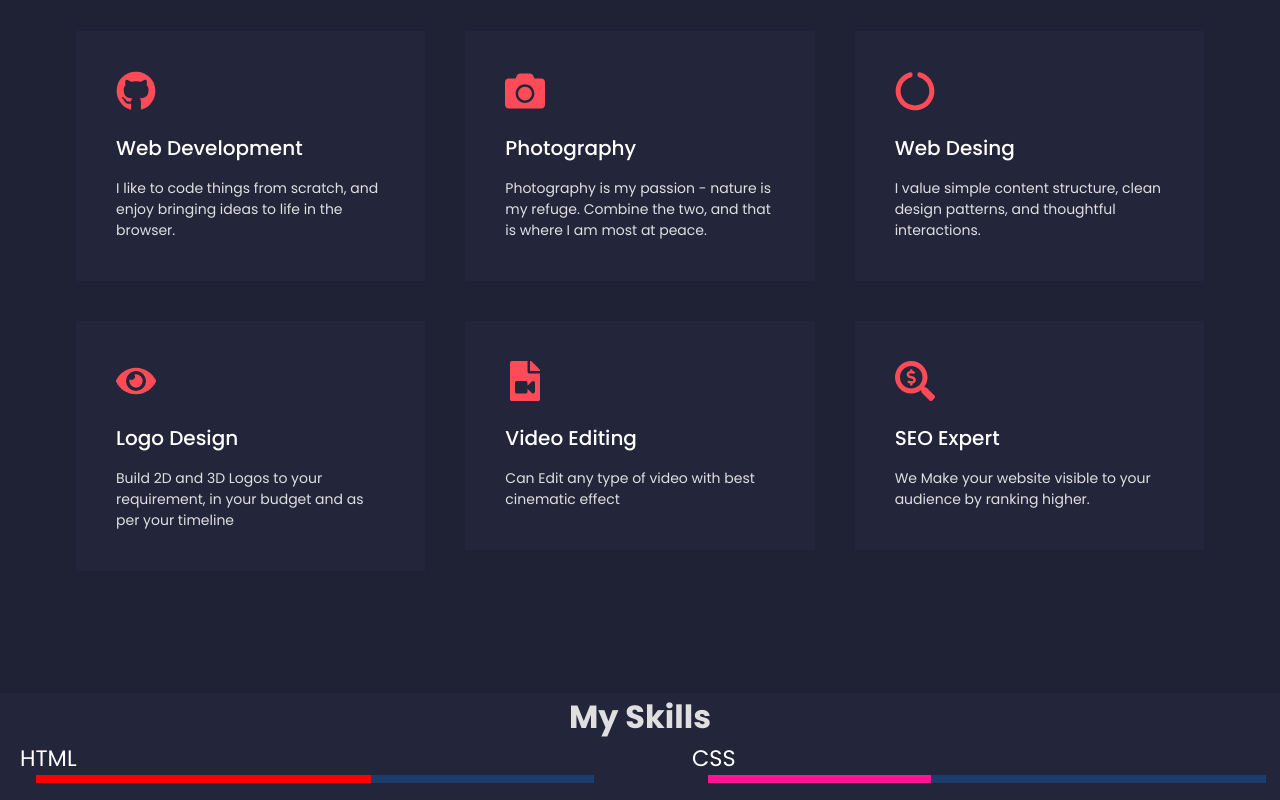
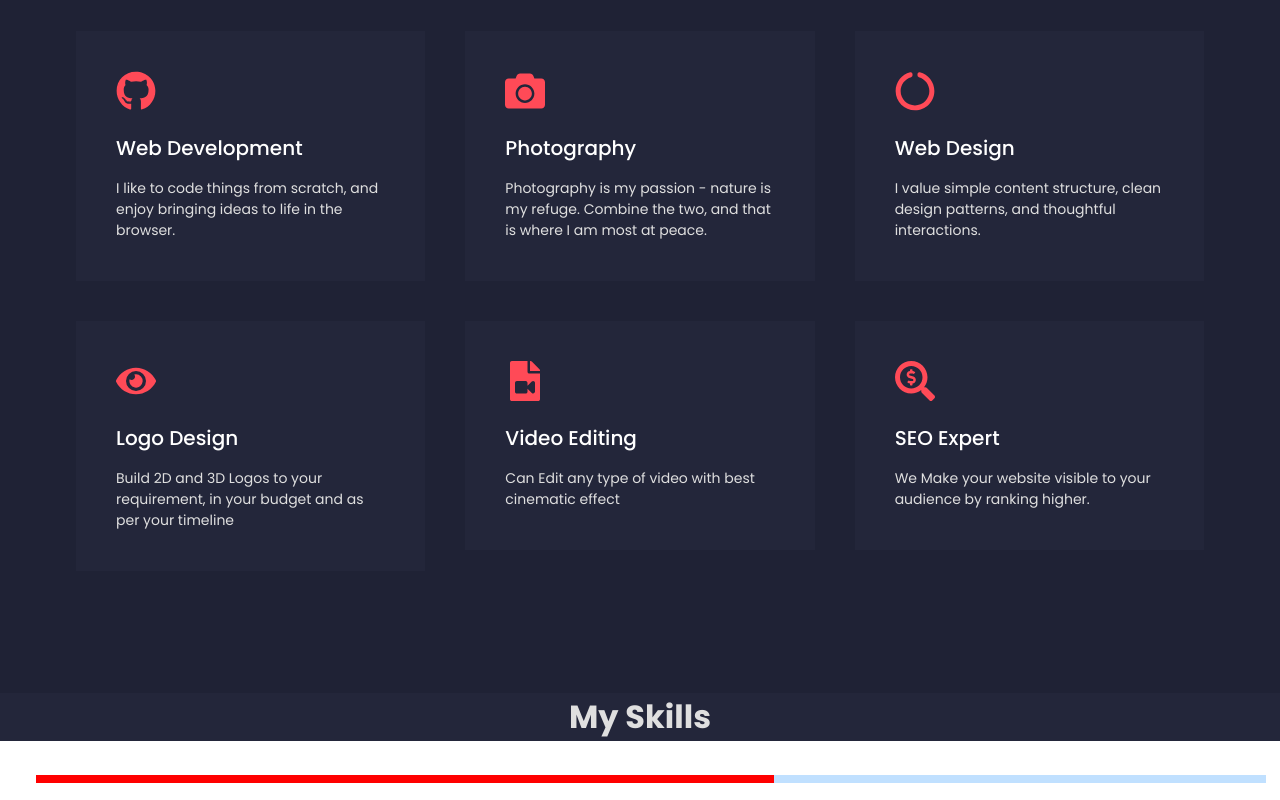
Before and after one commit to vimal143/Mukesh-Portfolio, a React (Create React App) app: page / in a window 1280 px wide. Shown: the part 1240-2040 px from the top of the page. Built offline with nearby package versions, Linux system fonts and the light colour scheme.

Commit message:
Media Query Recheck

```diff
--- a/src/App.css
+++ b/src/App.css
@@ -367,7 +367,7 @@ body {
   justify-content: center;
   display: none;
 }
-@media (max-width: 765px) {
+/* @media (max-width: 765px) {
   .container {
     width: 100%;
     padding: 0 50px;
@@ -429,7 +429,7 @@ body {
   @media screen and (max-width: 1100px){
       grid-template-columns: repeat(1, 1fr);
   }
-}
+} */
 
 .skillsHeading{
   background: #23263a;
--- a/src/components/Services.js
+++ b/src/components/Services.js
@@ -32,7 +32,7 @@ const Services = () => {
     {
       id: 3,
       icon: <FaCircleNotch className="commonIcons" />,
-      heading: "Web Desing",
+      heading: "Web Design",
       text:
         "I value simple content structure, clean design patterns, and thoughtful interactions.",
     },
```
